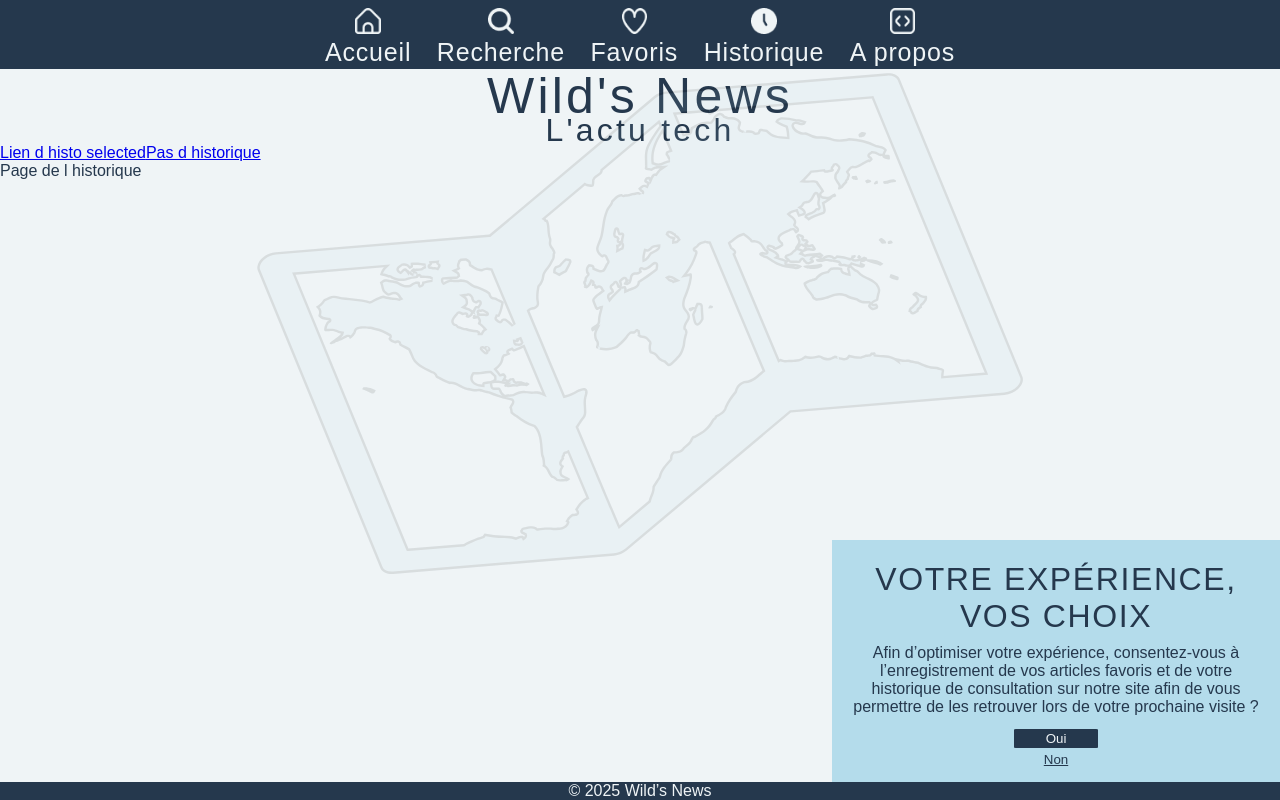
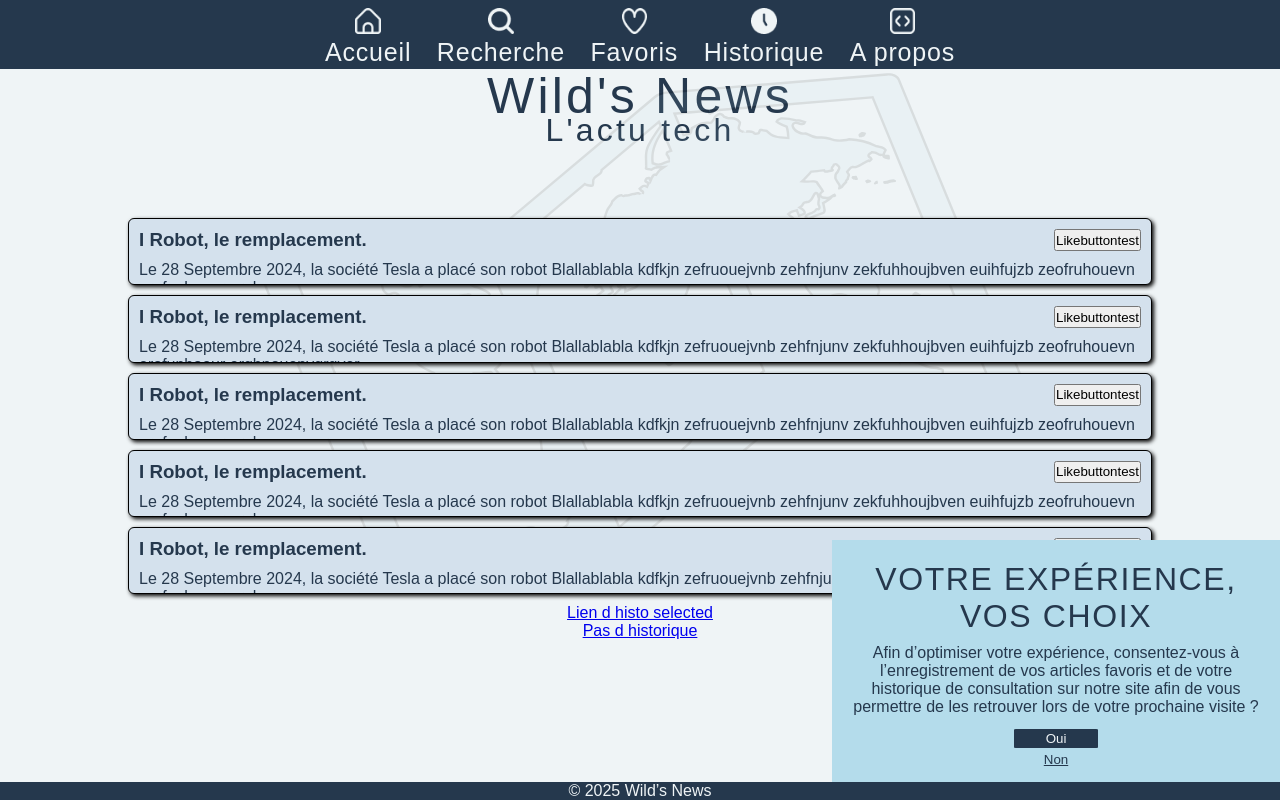
Before and after one commit to WildCodeSchool/2024-12-orleans-cda-project2-team-b, a React (Vite) app: page /historique in a window 1280 px wide. Built offline with nearby package versions, Linux system fonts and the light colour scheme; a web font is replaced by a local one.

Commit message:
finish page history + changing no-history component + add css on main for center elements

```diff
--- /dev/null
+++ b/src/components/article-history.jsx
@@ -0,0 +1,26 @@
+import { Link, Outlet } from 'react-router-dom';
+
+import './article-history.scss';
+
+export default function ArticleHistory() {
+  //   const historyId = 567;
+  return (
+    <>
+      <div className='article-history'>
+        <div className='title-like-history'>
+          <h3>I Robot, le remplacement.</h3>
+          <button>Likebuttontest</button>
+          {/* <LikeButton /> */}
+        </div>
+        <p>
+          Le 28 Septembre 2024, la société Tesla a placé son robot Blallablabla kdfkjn zefruouejvnb zehfnjunv
+          zekfuhhoujbven euihfujzb zeofruhouevn erofunhoeur erghnouenvgrgver ...{' '}
+        </p>
+      </div>
+
+      {/* <Link to={`article-historique/${historyId}`}>Lien d histo selected</Link>
+      <Link to='pas-d-historique'>Pas d historique</Link> */}
+      {/* <Outlet /> */}
+    </>
+  );
+}
--- /dev/null
+++ b/src/components/article-history.scss
@@ -0,0 +1,22 @@
+@use '../variables.scss' as vars;
+
+.title-like-history {
+  display: flex;
+  justify-content: space-between;
+}
+
+.article-history {
+  width: 80dvw;
+  height: 4.2rem;
+  margin: 10px;
+  border: 1px black solid;
+  filter: drop-shadow(2px 2px 2px #000000);
+  background-color: vars.$secondary-color;
+  border-radius: 6px;
+  padding: 10px;
+  overflow: hidden;
+}
+
+.article-history > p {
+  margin-top: 10px;
+}
--- a/src/main.scss
+++ b/src/main.scss
@@ -18,3 +18,9 @@ body {
   background-color: vars.$light-color;
   color: vars.$primary-color;
 }
+
+main {
+  display: flex;
+  flex-direction: column;
+  align-items: center;
+}
--- a/src/pages/history.jsx
+++ b/src/pages/history.jsx
@@ -1,14 +1,22 @@
 import { Link, Outlet } from 'react-router-dom';
 
+import ArticleHistory from '../components/article-history';
 import './history.scss';
 
 export default function History() {
   const historyId = 567;
   return (
     <>
+      <div className='history-list'>
+        <ArticleHistory />
+        <ArticleHistory />
+        <ArticleHistory />
+        <ArticleHistory />
+        <ArticleHistory />
+      </div>
+
       <Link to={`article-historique/${historyId}`}>Lien d histo selected</Link>
       <Link to='pas-d-historique'>Pas d historique</Link>
-      <p>Page de l historique</p>
       <Outlet />
     </>
   );
--- a/src/pages/history.scss
+++ b/src/pages/history.scss
@@ -1 +1,5 @@
 @use '../variables.scss' as vars;
+
+.history-list {
+  margin-top: 4rem;
+}
--- a/src/pages/no-history.jsx
+++ b/src/pages/no-history.jsx
@@ -1,9 +1,10 @@
 import './no-history.scss';
+import Oops from './oops';
 
 export default function NoHistory() {
   return (
     <>
-      <p>Je suis la page d erreurs de l historique</p>
+      <Oops />
     </>
   );
 }
```
